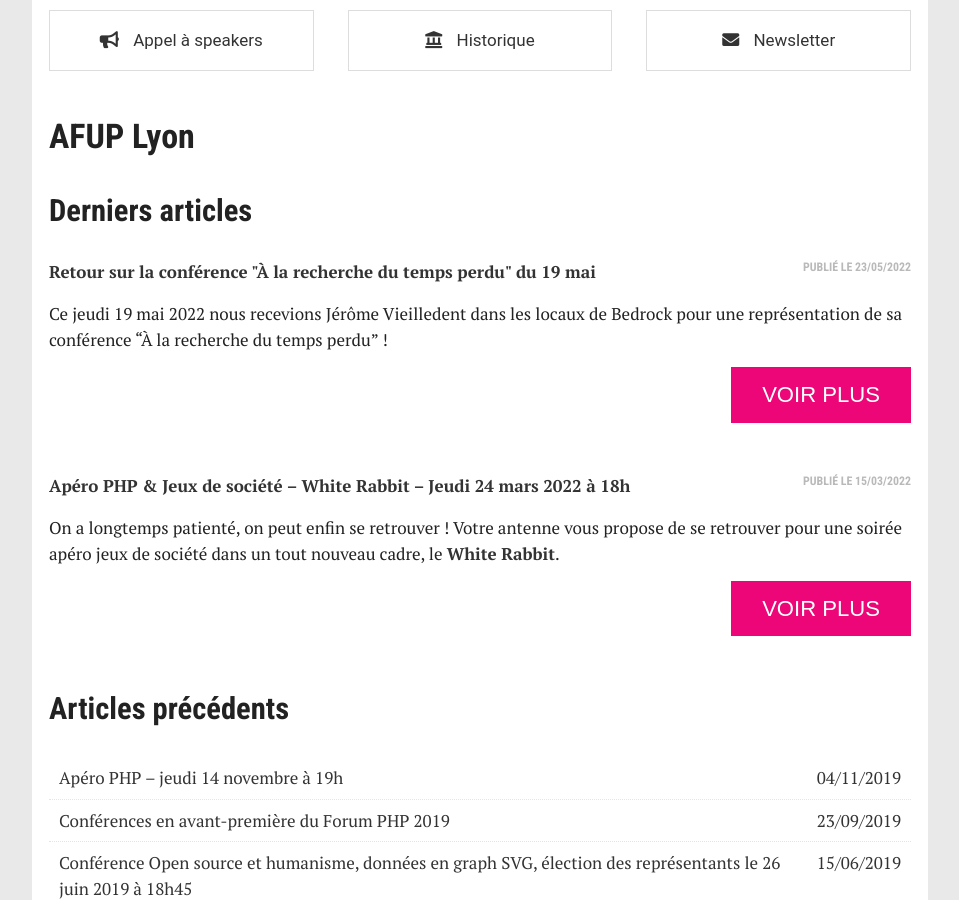
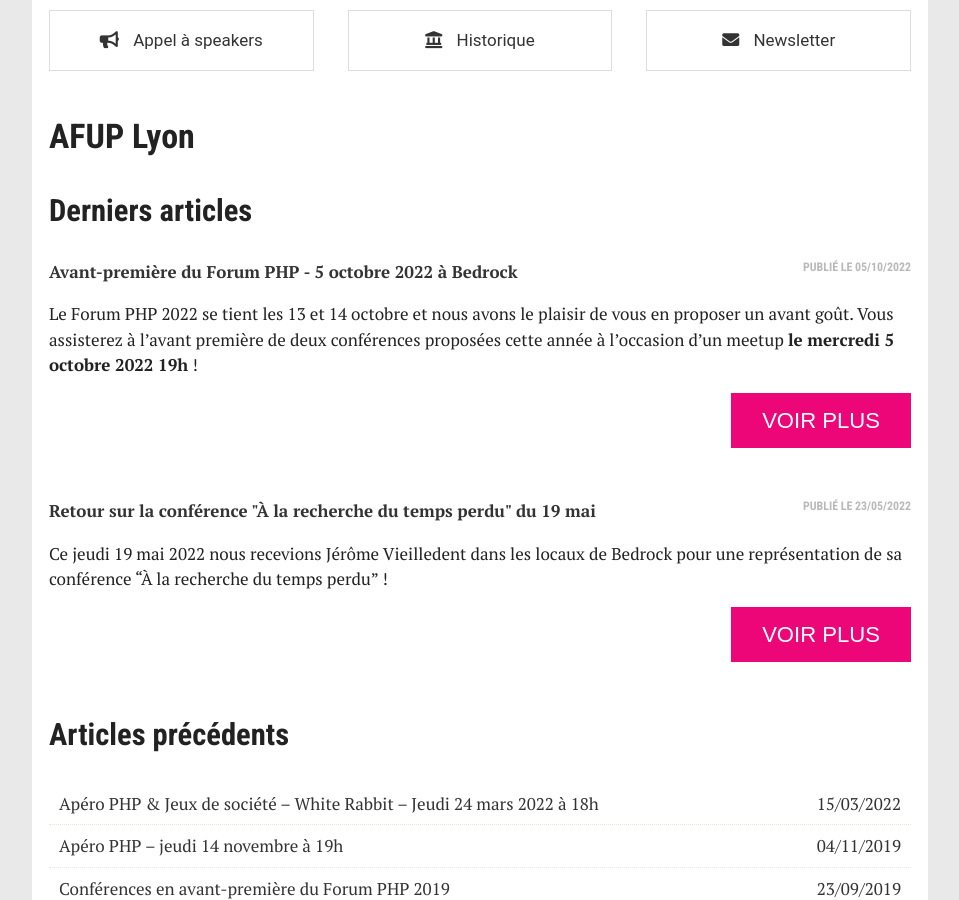
Before and after one commit to afup/lyon.afup.org, a Jekyll site: the page built from index.md, in a window 1280 px wide and 900 px high, scrolled down 219 px. Shown: the whole window, without its empty margins (160-1119 px from the left). Built offline with Jekyll 4.4.1, drawn with Linux system fonts in a browser that asks for light colours; part of the change alters nothing that is shown.

Commit message:
post: en avant premiere du forum 2022 (#13)

```diff
--- /dev/null
+++ b/_posts/2022-10-05-conferences-avant-premiere-forum-php-2022.md
@@ -0,0 +1,35 @@
+---
+title: 'Avant-première du Forum PHP - 5 octobre 2022 à Bedrock'
+date: 2022-10-05T10:00:00+00:00
+layout: post
+permalink: /2022/10/05/conferences-en-avant-premiere-forum-php-2022-5-octobre/
+categories:
+  - Conférence
+---
+
+Le Forum PHP 2022 se tient les 13 et 14 octobre et nous avons le plaisir de vous en proposer un avant goût. Vous assisterez à l'avant première de deux conférences proposées cette année à l'occasion d'un meetup **le mercredi 5 octobre 2022 19h** !
+
+Pour cet évènement, venez rencontrer et échanger avec deux de vos conférencier et conférencière :
+
+_Revue de code : on n’est pas venu pour souffrir ! - Anne-Laure DE BOISSIEU - [@AnneLaure2B](https://twitter.com/AnneLaure2B)_
+
+> &laquo; J'ai rejoint ma nouvelle équipe il y a 6 mois, avec une appréhension. Comment allais-je vivre les revues de code par des collègues que je ne connais pas encore ? Incompréhensions, malentendus : la communication écrite rend cet exercice très délicat. Vous avez été blessé-e par un commentaire ? Etait-il vraiment mal intentionné ? Vous avez blessé quelqu'un sans le vouloir, à cause d'une tournure maladroite ?<br><br>
+> Dans mon équipe, j'ai découvert un cadre qui m'a permis de me sentir bien accueillie dès mon arrivée. En adoptant une posture et une convention bien adaptée, on peut largement diminuer le risque de mal se comprendre. Non seulement on communique mieux, mais on améliore la qualité globale du projet.<br><br>
+> Vous n'aurez plus aucune raison de souffrir ! &raquo;
+
+
+_Comprenez comment PHP fonctionne, vos applications marcheront mieux - Pascal MARTIN - [@pascal_martin](https://twitter.com/pascal_martin)_
+
+> &laquo; Pour exécuter du code, PHP consomme du processeur et de la mémoire. Quand une requête HTTP arrive, un processus php-fpm lui est dédié. Mais ces ressources sont limitées. Et, même dans Le Cloud ou en serverless, scaler prend du temps et les coûts s’envolent !<br><br>
+> Savez-vous combien de CPU et de RAM votre application réclame ? Et pendant quelle durée ? Si non ou sans comprendre « pourquoi », difficile de développer efficacement et de dimensionner un hébergement pérenne ! Peut-être que ça marche… Sur votre poste. Ou pendant un moment, en gaspillant de l’argent et des ressources. Mais l’expérience prouve que, tôt ou tard, ces questions vous rattraperont.<br><br>
+> Cycle de vie de PHP, communication entre nginx et php-fpm, approche shared-nothing, compilation et cache d’opcodes, gestion interne de la mémoire ou même architecture logicielle et debugging… Pour qu’une application réponde aux attentes de son public, nous devons comprendre comment PHP fonctionne ! &raquo;
+
+Cette soirée sera organisée dans **l'auditorium de Bedrock** qui nous reçoit pour cette occasion. Un contrôle sécurité sera réalisé à l'entrée par un agent pour vérification de l'identité et vérification sac / manteau.
+
+Comme toutes les autres soirées Afup Lyon, ce sera surtout un moment convivial à passer ensemble à parler de PHP ou non.
+La soirée est ouverte à toutes et à tous dans le respect du code de conduite de l&rsquo;AFUP. N'hésitez pas à indiquer si vous comptez venir accompagné&middot;e.
+Bedrock est situé au **[76 avenue Tony Garnier, Lyon 7](https://www.google.com/maps/search/?api=1&query=45.72605%2C%204.835061)**.
+
+Des places sont encore disponible pour le forum (pour l'instant), rendez-vous dans [l'espace billetterie](https://afup.org/event/forumphp2022/tickets) ! Et pour l'avant-première, les inscriptions se passent sur [le meetup](https://www.meetup.com/fr-FR/afup-lyon-php/events/288734974/) !
+
+{% include widgets/meetup.html url="https://www.meetup.com/fr-FR/afup-lyon-php/events/288734974" %}
--- a/historique.md
+++ b/historique.md
@@ -12,17 +12,21 @@ has_subheader: true
 
 ## 2022
 
-  * 19 mai : Conférence: "À la recherche du temps perdu" : [retour](https://lyon.afup.org/2022/05/23/retour-sur-la-conference-a-la-recherche-du-temps-perdu-19-mai/)
+  * 5 octobre : Conférences en avant-première du forum PHP 2022 : [annonce](https://lyon.afup.org/2022/10/05/conferences-en-avant-premiere-forum-php-2022-5-octobre/)
+  * 20 septembre : Apéro PHP de rentrée : [meetup](https://www.meetup.com/fr-FR/afup-lyon-php/events/288326601/)
+  * 23 juin : Super apéro 2022 et élections au White rabbit : [meetup](https://www.meetup.com/fr-FR/afup-lyon-php/events/286490200/)
+  * 9 juin : Conférences Duchess & AFUP Lyon : [meetup](https://www.meetup.com/fr-FR/afup-lyon-php/events/286177981/)
+  * 19 mai : Conférence : "À la recherche du temps perdu" : [retour](https://lyon.afup.org/2022/05/23/retour-sur-la-conference-a-la-recherche-du-temps-perdu-19-mai/)
   * 24 mars : Apéro PHP & Jeux de société au White Rabbit : [annonce](https://lyon.afup.org/2022/03/15/apero-php-jeux-24-mars-a-18h/)
-  * 24 févier : Conférence: "Synchroniser ses applications plus rapidement avec du low-code" : [meetup](https://www.meetup.com/fr-FR/afup-lyon-php/events/283918505/)
+  * 24 février : Conférence : "Synchroniser ses applications plus rapidement avec du low-code" : [meetup](https://www.meetup.com/fr-FR/afup-lyon-php/events/283918505/)
 
 ## 2021
 
-  * 13 octobre : Conférences: Avant première du Forum PHP 2021 : [meetup](https://www.meetup.com/fr-FR/afup-lyon-php/events/281024372/)
-  * 24 juin : Conférence: "pyramide des tests" et élection des représentants : [meetup](https://www.meetup.com/fr-FR/afup-lyon-php/events/278622396/)
-  * 22 avril : Conférences: "LTB Self Service Password" et "Should I stay or should I go?..." : [meetup](https://www.meetup.com/fr-FR/afup-lyon-php/events/277449790/)
+  * 13 octobre : Conférences : Avant première du Forum PHP 2021 : [meetup](https://www.meetup.com/fr-FR/afup-lyon-php/events/281024372/)
+  * 24 juin : Conférence : "pyramide des tests" et élection des représentants : [meetup](https://www.meetup.com/fr-FR/afup-lyon-php/events/278622396/)
+  * 22 avril : Conférences : "LTB Self Service Password" et "Should I stay or should I go?..." : [meetup](https://www.meetup.com/fr-FR/afup-lyon-php/events/277449790/)
   * 25 mars : Conférence "Un junior parmi des seniors" et super apéro PHP : [meetup](https://www.meetup.com/fr-FR/afup-lyon-php/events/276760747/)
-  * 25 février : Conférences: "Introduction à Rust.." et "Dataflow, gérer vos flux de données.." : [meetup](https://www.meetup.com/fr-FR/afup-lyon-php/events/276151257/)
+  * 25 février : Conférences : "Introduction à Rust.." et "Dataflow, gérer vos flux de données.." : [meetup](https://www.meetup.com/fr-FR/afup-lyon-php/events/276151257/)
 
 ## 2019
 
```
